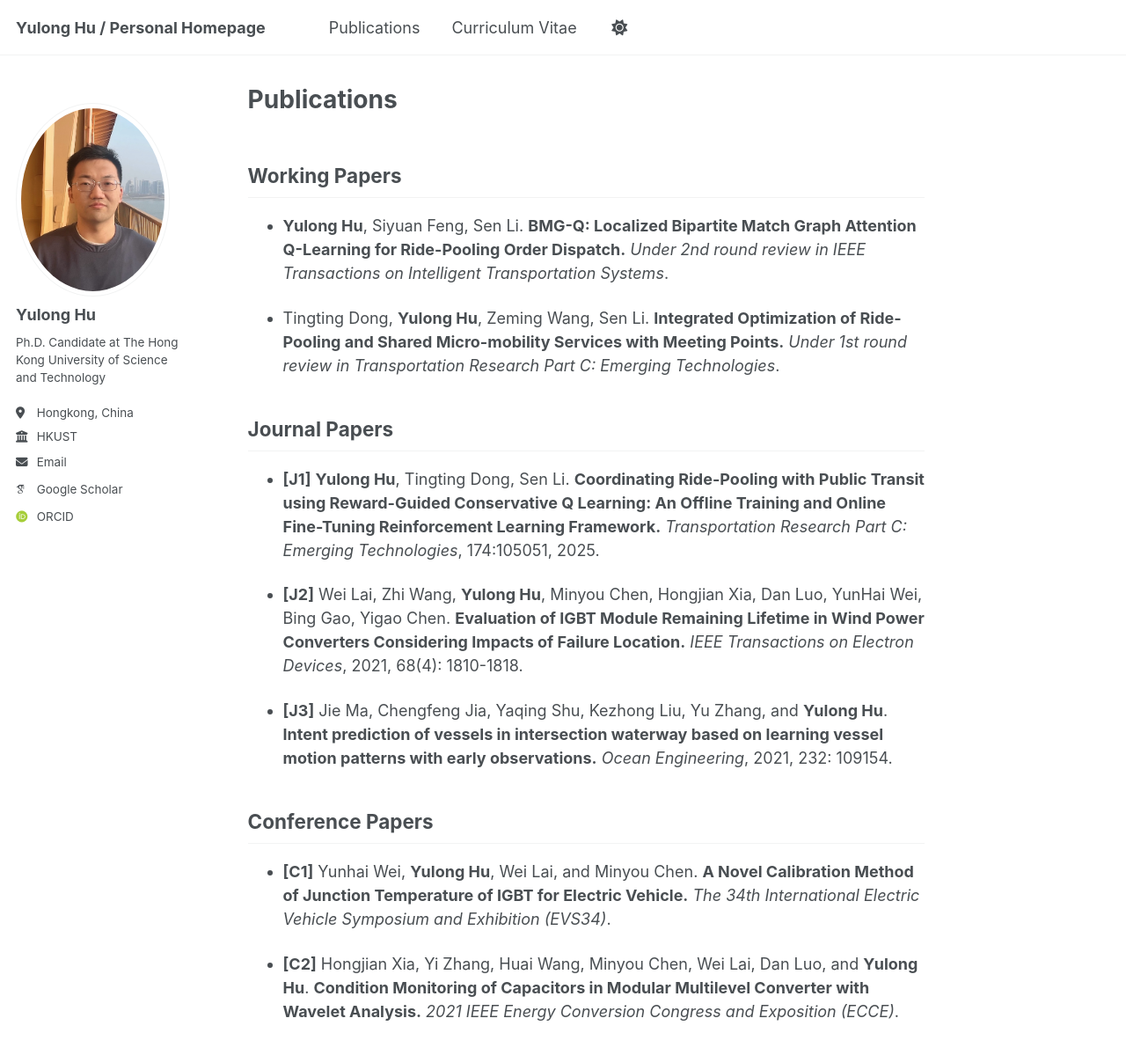
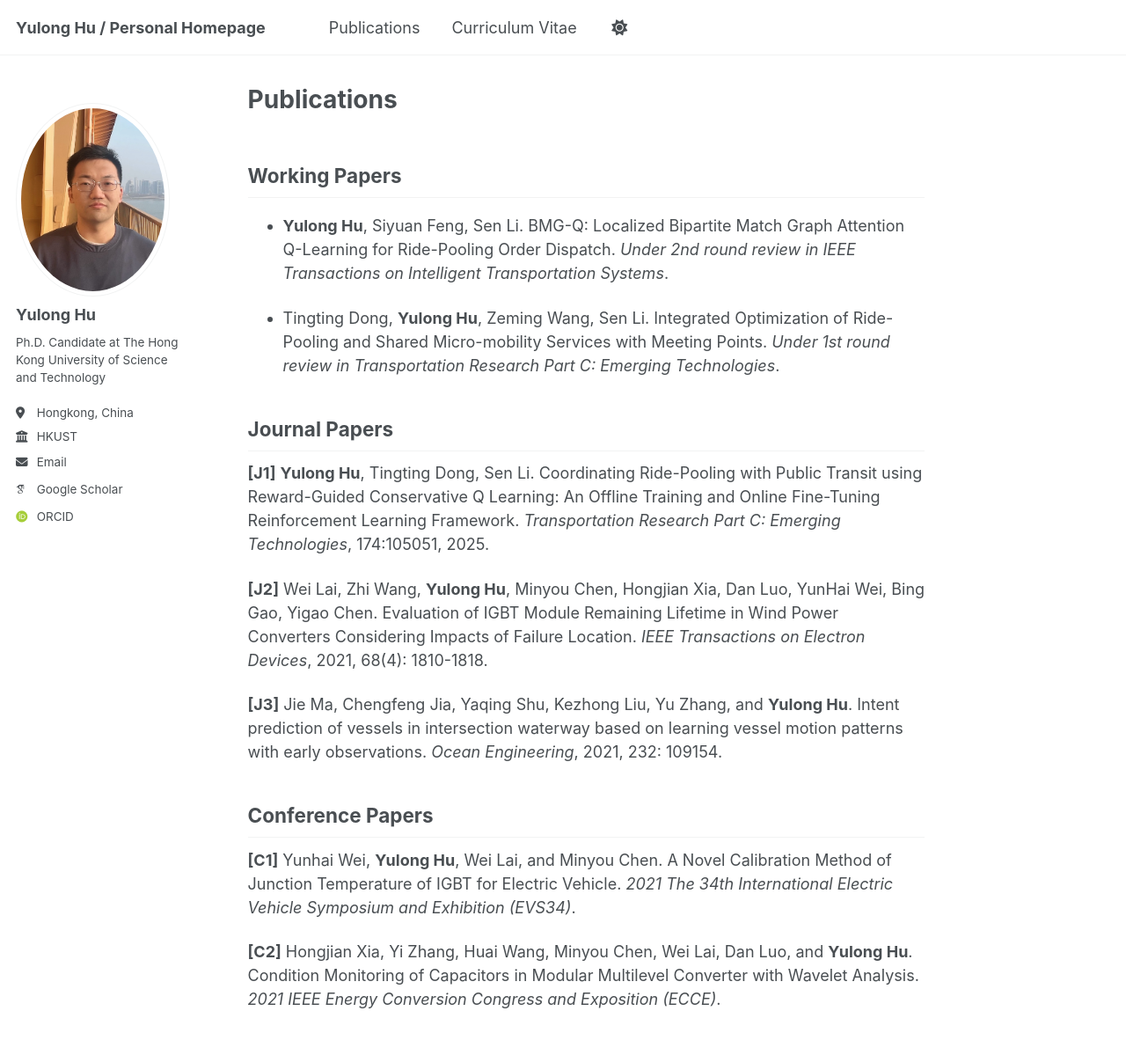
Before and after one commit to yulonghu2000/yulonghu2000.github.io, a Jekyll site: the page built from _pages/publications.md, in a window 1280 px wide and 1400 px high. Shown: the top 1199 px of the window at 88% size. Built offline with Jekyll 4.4.1, drawn with Linux system fonts in a browser that asks for light colours; some web fonts are replaced.

Commit message:
Update publications.md

```diff
--- a/_pages/publications.md
+++ b/_pages/publications.md
@@ -5,20 +5,20 @@ author_profile: true
 ---
 ## Working Papers
 
-- **Yulong Hu**, Siyuan Feng, Sen Li. **BMG-Q: Localized Bipartite Match Graph Attention Q-Learning for Ride-Pooling Order Dispatch.** *Under 2nd round review in IEEE Transactions on Intelligent Transportation Systems*.
+- **Yulong Hu**, Siyuan Feng, Sen Li. BMG-Q: Localized Bipartite Match Graph Attention Q-Learning for Ride-Pooling Order Dispatch. *Under 2nd round review in IEEE Transactions on Intelligent Transportation Systems*.
 
-- Tingting Dong, **Yulong Hu**, Zeming Wang, Sen Li. **Integrated Optimization of Ride-Pooling and Shared Micro-mobility Services with Meeting Points.** *Under 1st round review in Transportation Research Part C: Emerging Technologies*.
+- Tingting Dong, **Yulong Hu**, Zeming Wang, Sen Li. Integrated Optimization of Ride-Pooling and Shared Micro-mobility Services with Meeting Points. *Under 1st round review in Transportation Research Part C: Emerging Technologies*.
 
 ## Journal Papers
 
-- **[J1]** **Yulong Hu**, Tingting Dong, Sen Li. **Coordinating Ride-Pooling with Public Transit using Reward-Guided Conservative Q Learning: An Offline Training and Online Fine-Tuning Reinforcement Learning Framework.** *Transportation Research Part C: Emerging Technologies*, 174:105051, 2025.
+**[J1]** **Yulong Hu**, Tingting Dong, Sen Li. Coordinating Ride-Pooling with Public Transit using Reward-Guided Conservative Q Learning: An Offline Training and Online Fine-Tuning Reinforcement Learning Framework. *Transportation Research Part C: Emerging Technologies*, 174:105051, 2025.
 
-- **[J2]** Wei Lai, Zhi Wang, **Yulong Hu**, Minyou Chen, Hongjian Xia, Dan Luo, YunHai Wei, Bing Gao, Yigao Chen. **Evaluation of IGBT Module Remaining Lifetime in Wind Power Converters Considering Impacts of Failure Location.** *IEEE Transactions on Electron Devices*, 2021, 68(4): 1810-1818.
+**[J2]** Wei Lai, Zhi Wang, **Yulong Hu**, Minyou Chen, Hongjian Xia, Dan Luo, YunHai Wei, Bing Gao, Yigao Chen. Evaluation of IGBT Module Remaining Lifetime in Wind Power Converters Considering Impacts of Failure Location. *IEEE Transactions on Electron Devices*, 2021, 68(4): 1810-1818.
 
-- **[J3]** Jie Ma, Chengfeng Jia, Yaqing Shu, Kezhong Liu, Yu Zhang, and **Yulong Hu**. **Intent prediction of vessels in intersection waterway based on learning vessel motion patterns with early observations.** *Ocean Engineering*, 2021, 232: 109154.
+**[J3]** Jie Ma, Chengfeng Jia, Yaqing Shu, Kezhong Liu, Yu Zhang, and **Yulong Hu**. Intent prediction of vessels in intersection waterway based on learning vessel motion patterns with early observations. *Ocean Engineering*, 2021, 232: 109154.
 
 ## Conference Papers
 
-- **[C1]** Yunhai Wei, **Yulong Hu**, Wei Lai, and Minyou Chen. **A Novel Calibration Method of Junction Temperature of IGBT for Electric Vehicle.** *The 34th International Electric Vehicle Symposium and Exhibition (EVS34)*.
+**[C1]** Yunhai Wei, **Yulong Hu**, Wei Lai, and Minyou Chen. A Novel Calibration Method of Junction Temperature of IGBT for Electric Vehicle. *2021 The 34th International Electric Vehicle Symposium and Exhibition (EVS34)*.
 
-- **[C2]** Hongjian Xia, Yi Zhang, Huai Wang, Minyou Chen, Wei Lai, Dan Luo, and **Yulong Hu**. **Condition Monitoring of Capacitors in Modular Multilevel Converter with Wavelet Analysis.** *2021 IEEE Energy Conversion Congress and Exposition (ECCE)*.
+**[C2]** Hongjian Xia, Yi Zhang, Huai Wang, Minyou Chen, Wei Lai, Dan Luo, and **Yulong Hu**. Condition Monitoring of Capacitors in Modular Multilevel Converter with Wavelet Analysis. *2021 IEEE Energy Conversion Congress and Exposition (ECCE)*.
```
